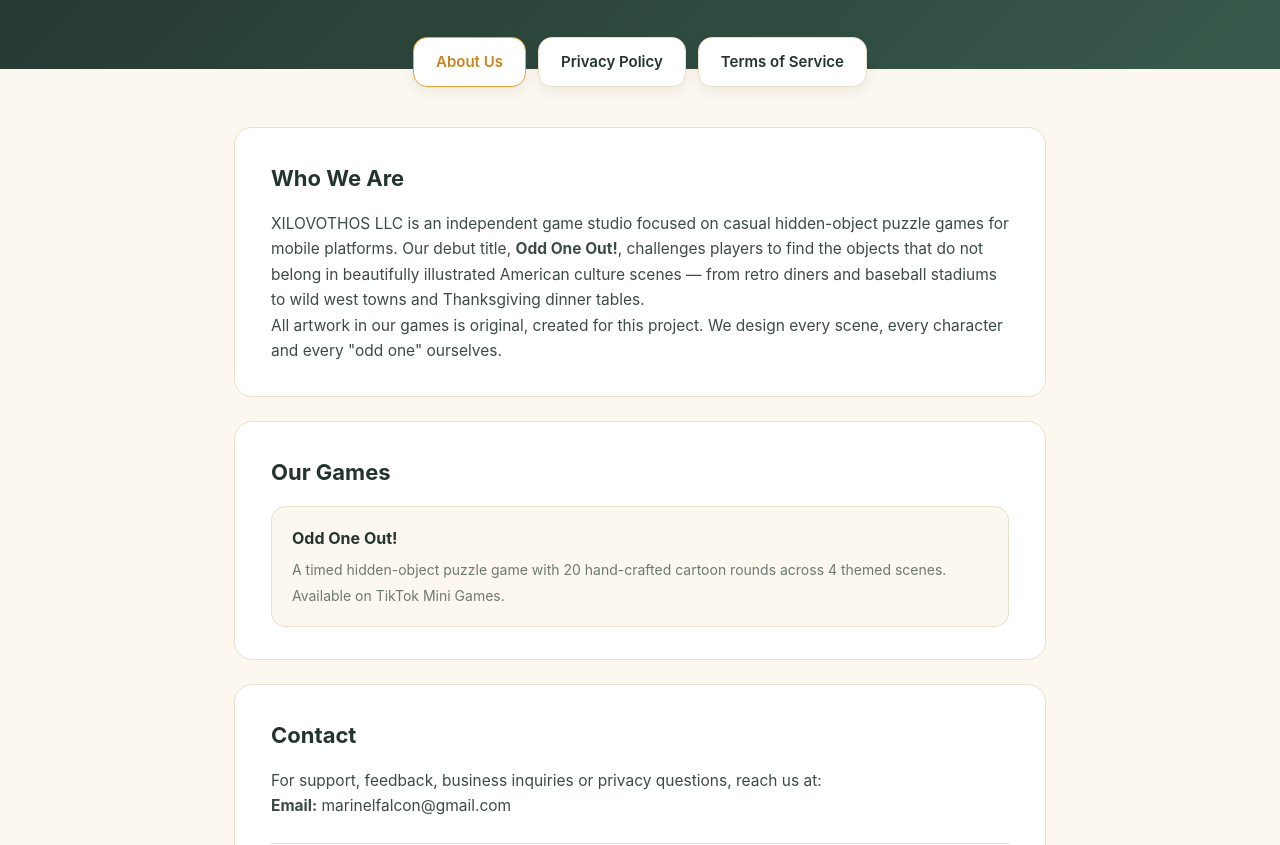
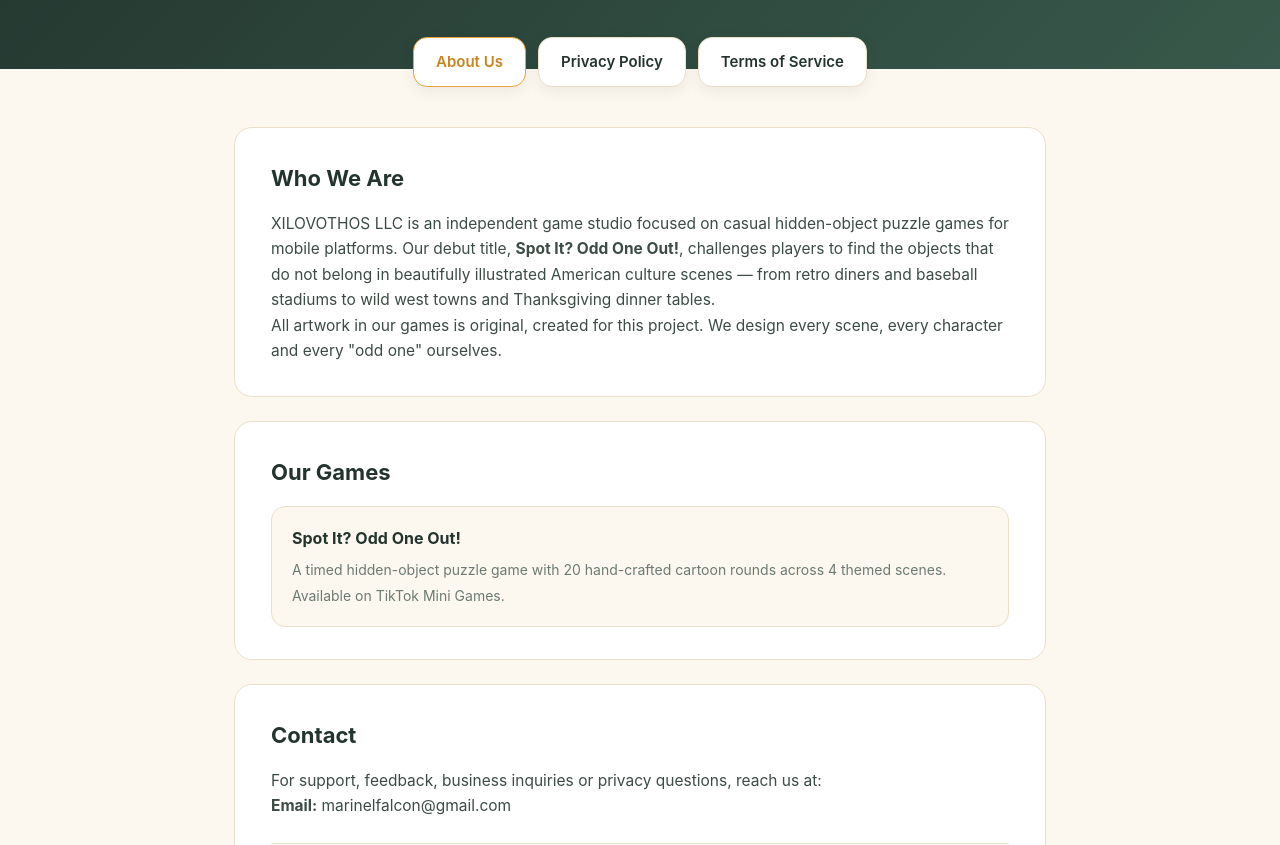
Before and after one commit to WangZha-tiktok/oddoneout, a plain HTML site: page index.html in a window 1280 px wide. Shown: the part 255-1100 px from the top of the page. Drawn offline with Linux system fonts and the light colour scheme.

Commit message:
Align game title with submitted app name: Spot It? Odd One Out!

```diff
--- a/index.html
+++ b/index.html
@@ -109,7 +109,7 @@
 <main>
     <section class="card">
         <h2>Who We Are</h2>
-        <p>XILOVOTHOS LLC is an independent game studio focused on casual hidden-object puzzle games for mobile platforms. Our debut title, <strong>Odd One Out!</strong>, challenges players to find the objects that do not belong in beautifully illustrated American culture scenes — from retro diners and baseball stadiums to wild west towns and Thanksgiving dinner tables.</p>
+        <p>XILOVOTHOS LLC is an independent game studio focused on casual hidden-object puzzle games for mobile platforms. Our debut title, <strong>Spot It? Odd One Out!</strong>, challenges players to find the objects that do not belong in beautifully illustrated American culture scenes — from retro diners and baseball stadiums to wild west towns and Thanksgiving dinner tables.</p>
         <p>All artwork in our games is original, created for this project. We design every scene, every character and every "odd one" ourselves.</p>
     </section>
 
@@ -117,7 +117,7 @@
         <h2>Our Games</h2>
         <div class="game-grid">
             <div class="game-item">
-                <strong>Odd One Out!</strong>
+                <strong>Spot It? Odd One Out!</strong>
                 <span>A timed hidden-object puzzle game with 20 hand-crafted cartoon rounds across 4 themed scenes. Available on TikTok Mini Games.</span>
             </div>
         </div>
```
Also changed, not shown: privacy.html (+1 -1 lines), terms.html (+1 -1 lines), 1 other file.
